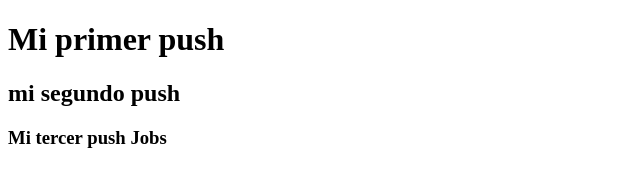
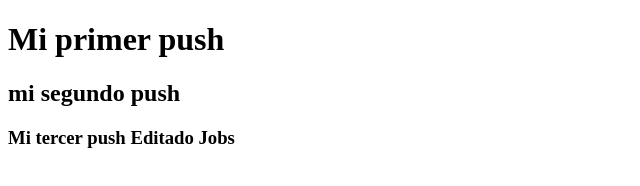
Before and after one commit to codigoLima/Nodejs-Push-Notification, a plain HTML site: page index.html in a window 1280 px wide. Shown: the full height of the page, 0-640 px from the left. Drawn offline with Linux system fonts and the light colour scheme.

Commit message:
cambio_editado

```diff
--- a/index.html
+++ b/index.html
@@ -8,6 +8,6 @@
   <body>
     <h1>Mi primer push</h1>
     <h2>mi segundo push</h2>
-    <h3>Mi tercer push Jobs</h3>
+    <h3>Mi tercer push Editado Jobs</h3>
   </body>
 </html>
```
